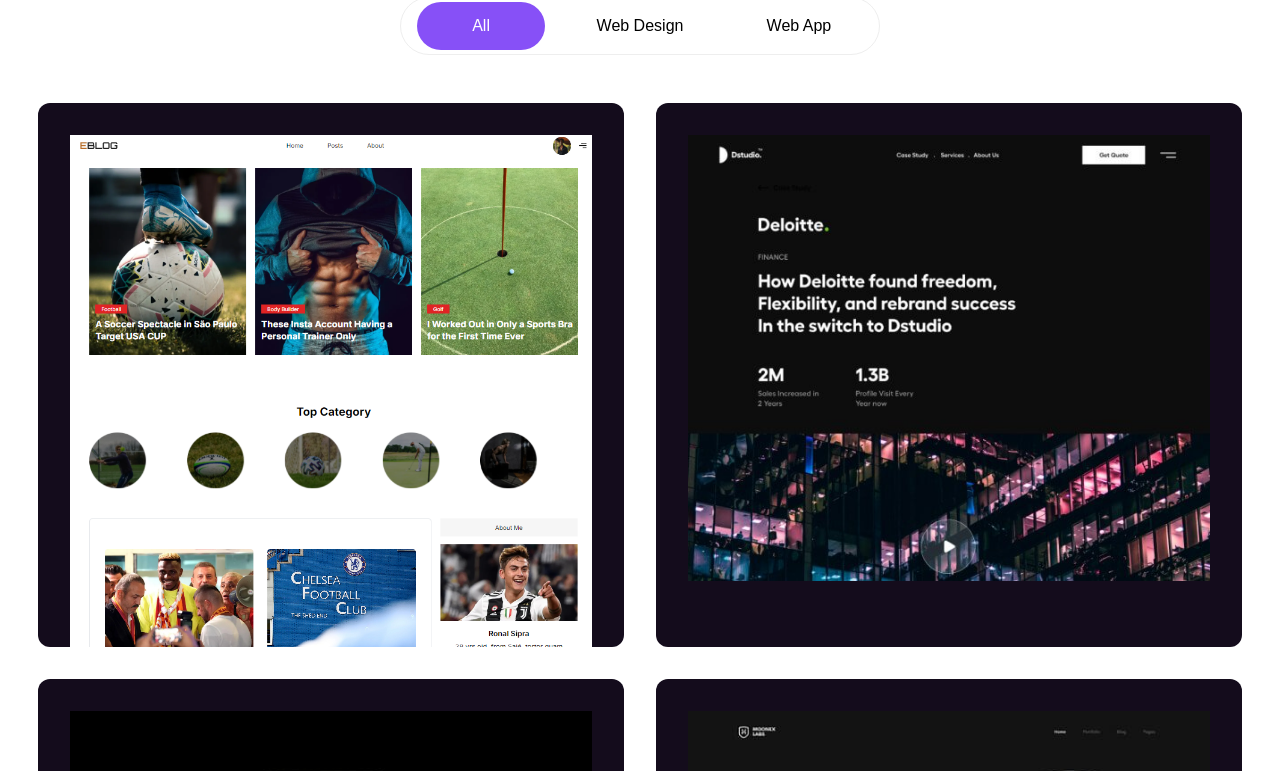
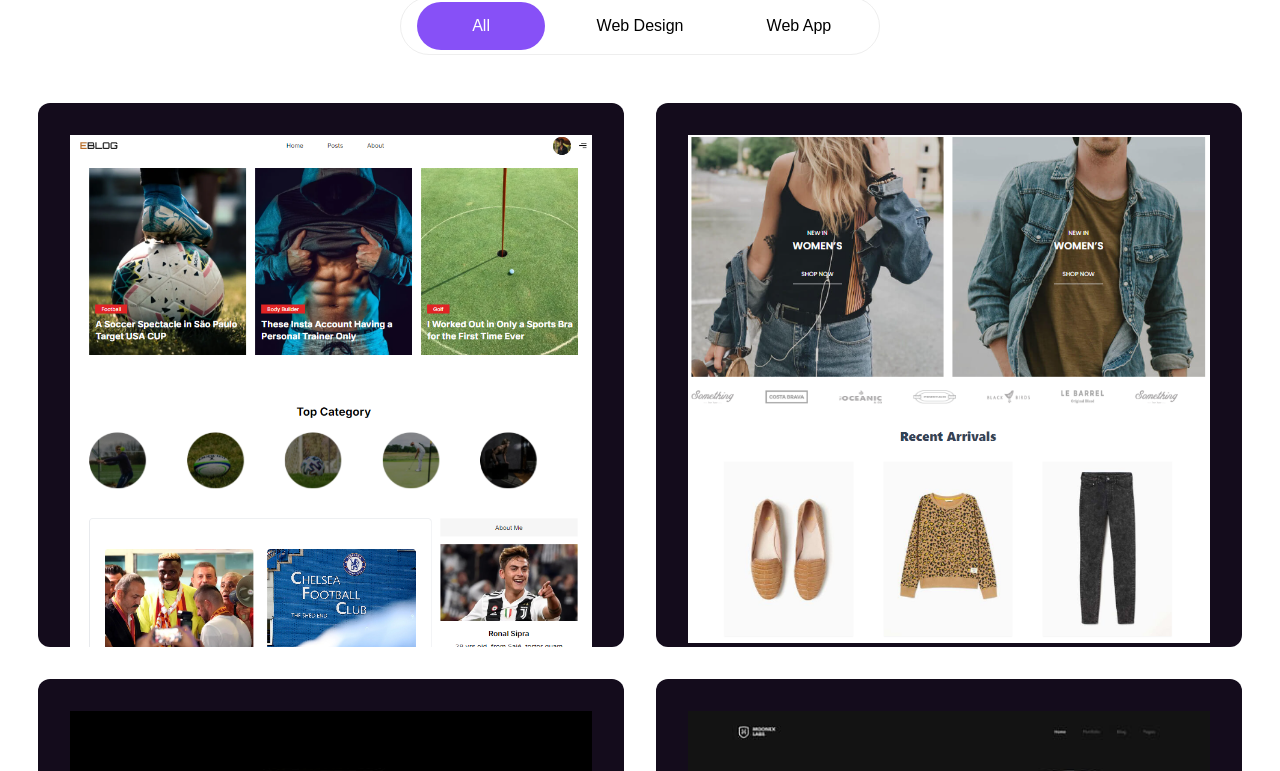
Before and after one commit to Thomson-dev/Gerold, a Next.js app: page / in a window 1280 px wide. Shown: the part 1550-2321 px from the top of the page. Built offline with nearby package versions, Linux system fonts and the light colour scheme.

Commit message:
new changes

```diff
--- a/src/app/components/Projects.tsx
+++ b/src/app/components/Projects.tsx
@@ -1,7 +1,7 @@
 import React, { useState } from "react";
 import { motion } from "framer-motion";
 import img1 from "../assert/project2.png";
-import img2 from "../assert/2.jpg";
+import img2 from "../assert/project3.png";
 import img3 from "../assert/3.jpg";
 import img4 from "../assert/4.jpg";
 import Image from "next/image";
@@ -23,6 +23,7 @@
     title: "Project One",
     description: "Description for project one",
     image: img1,
+    url: 'https://eblog-three.vercel.app/',
     category: "Web App",
   },
   {
@@ -30,6 +31,7 @@
     title: "Project Two",
     description: "Description for project two",
     image: img2,
+    url: 'https://molla-frontend.vercel.app',
     category: "Web Design",
   },
   {
@@ -55,7 +57,7 @@
       whileInView={{ x: 0, opacity: 1, scale: 1 }}
       viewport={{ once: true }}
       transition={{ duration: 1.5 }}
-      className="grid sm:grid-cols-2 grid-cols-1 gap-8 mt-[3rem]  "
+      className="grid lg:grid-cols-2 grid-cols-1 gap-8 mt-[3rem]  "
     >
       {projects.map((project) => (
         <div
@@ -63,10 +65,10 @@
           key={project.id}
           className="bg-[#140C1C] mx-auto sm:px-8 sm:pt-8 px-4 pt-4 rounded-xl"
         >
-        <Link target="_blank" href='https://eblog-three.vercel.app/'>
+        <Link target="_blank" href= {project.url || '' }>
         <Image
             src={project.image}
-            className="max-w-full h-auto"
+            className="max-w-full h-auto object-cover"
             alt={project.title}
           />
         </Link>
```
Also changed, not shown: src/app/assert/Screenshot 2024-09-11 144000.png (added), src/app/assert/project3.png (added).
